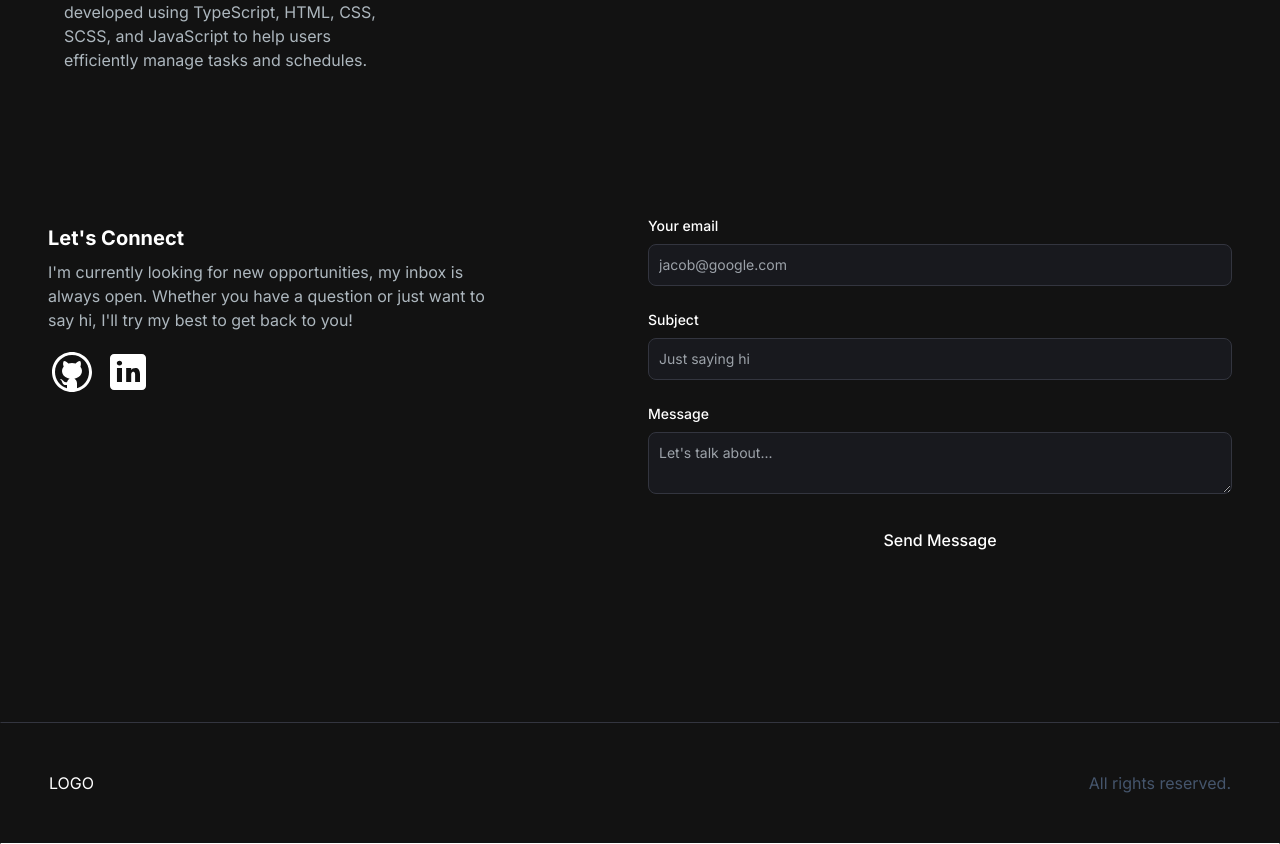
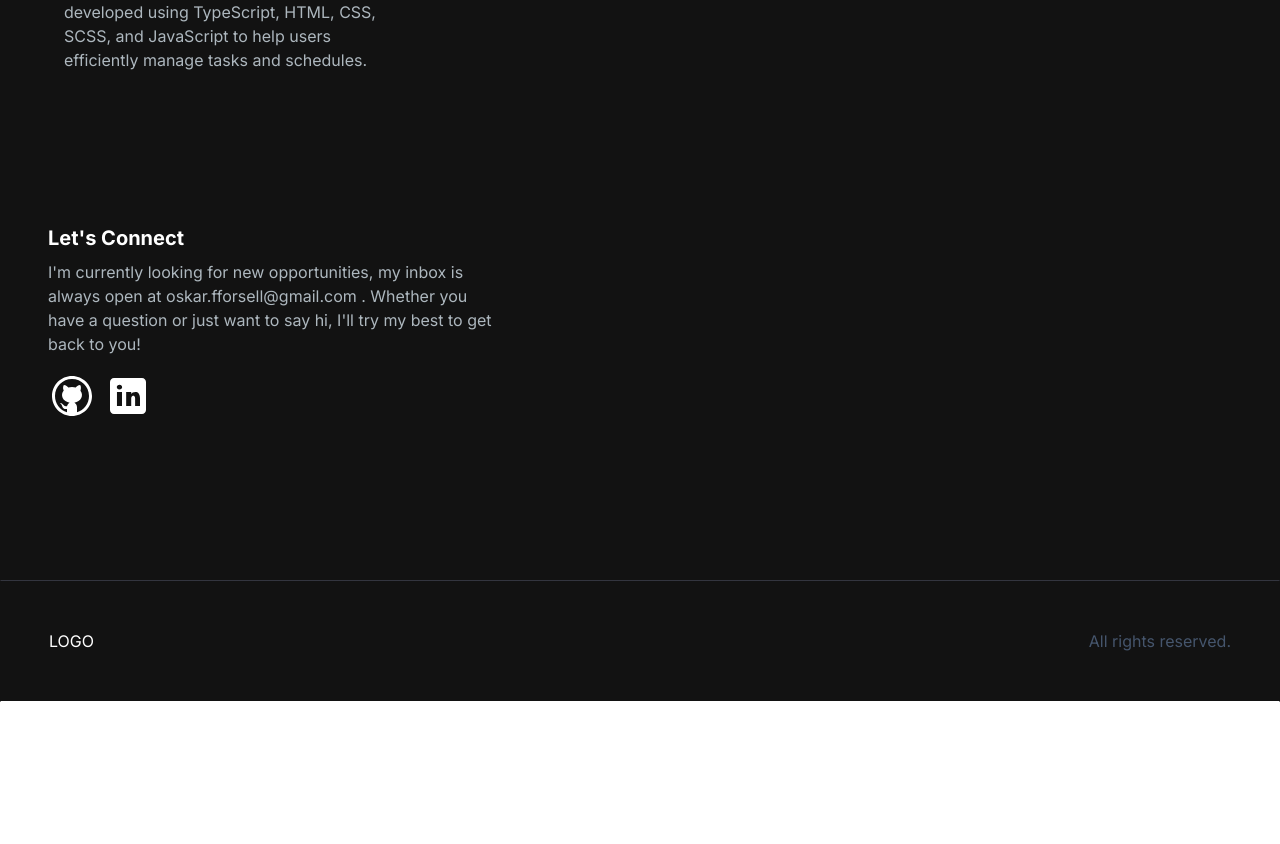
Before and after one commit to Oskarrnn/my-porfolio, a Next.js app: page / in a window 1280 px wide. Shown: the part 2448-3292 px from the top of the page. After the commit the page ends 3150 px from the top, so only its background shows below. Built offline with nearby package versions, Linux system fonts and the light colour scheme.

Commit message:
simplified EmailSection

```diff
--- a/src/app/components/EmailSection.tsx
+++ b/src/app/components/EmailSection.tsx
@@ -61,7 +61,7 @@
         <p className="text-[#ADB7BE] mb-4 max-w-md">
           {" "}
           I&apos;m currently looking for new opportunities, my inbox is always
-          open. Whether you have a question or just want to say hi, I&apos;ll
+          open at oskar.fforsell@gmail.com . Whether you have a question or just want to say hi, I&apos;ll
           try my best to get back to you!
         </p>
         <div className="socials flex flex-row gap-2">
@@ -73,69 +73,69 @@
           </Link>
         </div>
       </div>
-      <div>
-        {emailSubmitted ? (
-          <p className="text-green-500 text-sm mt-2">
-            Email sent successfully!
-          </p>
-        ) : (
-          <form className="flex flex-col" onSubmit={handleSubmit}>
-            <div className="mb-6">
-              <label
-                htmlFor="email"
-                className="text-white block mb-2 text-sm font-medium"
-              >
-                Your email
-              </label>
-              <input
-                name="email"
-                type="email"
-                id="email"
-                required
-                className="bg-[#18191E] border border-[#33353F] placeholder-[#9CA2A9] text-gray-100 text-sm rounded-lg block w-full p-2.5"
-                placeholder="jacob@google.com"
-              />
-            </div>
-            <div className="mb-6">
-              <label
-                htmlFor="subject"
-                className="text-white block text-sm mb-2 font-medium"
-              >
-                Subject
-              </label>
-              <input
-                name="subject"
-                type="text"
-                id="subject"
-                required
-                className="bg-[#18191E] border border-[#33353F] placeholder-[#9CA2A9] text-gray-100 text-sm rounded-lg block w-full p-2.5"
-                placeholder="Just saying hi"
-              />
-            </div>
-            <div className="mb-6">
-              <label
-                htmlFor="message"
-                className="text-white block text-sm mb-2 font-medium"
-              >
-                Message
-              </label>
-              <textarea
-                name="message"
-                id="message"
-                className="bg-[#18191E] border border-[#33353F] placeholder-[#9CA2A9] text-gray-100 text-sm rounded-lg block w-full p-2.5"
-                placeholder="Let's talk about..."
-              />
-            </div>
-            <button
-              type="submit"
-              className="bg-primary-500 hover:bg-primary-600 text-white font-medium py-2.5 px-5 rounded-lg w-full"
-            >
-              Send Message
-            </button>
-          </form>
-        )}
-      </div>
-    </section>
+      {/* <div> */}
+      {/*   {emailSubmitted ? ( */}
+      {/*     <p className="text-green-500 text-sm mt-2"> */}
+      {/*       Email sent successfully! */}
+      {/*     </p> */}
+      {/*   ) : ( */}
+      {/*     <form className="flex flex-col" onSubmit={handleSubmit}> */}
+      {/*       <div className="mb-6"> */}
+      {/*         <label */}
+      {/*           htmlFor="email" */}
+      {/*           className="text-white block mb-2 text-sm font-medium" */}
+      {/*         > */}
+      {/*           Your email */}
+      {/*         </label> */}
+      {/*         <input */}
+      {/*           name="email" */}
+      {/*           type="email" */}
+      {/*           id="email" */}
+      {/*           required */}
+      {/*           className="bg-[#18191E] border border-[#33353F] placeholder-[#9CA2A9] text-gray-100 text-sm rounded-lg block w-full p-2.5" */}
+      {/*           placeholder="jacob@google.com" */}
+      {/*         /> */}
+      {/*       </div> */}
+      {/*       <div className="mb-6"> */}
+      {/*         <label */}
+      {/*           htmlFor="subject" */}
+      {/*           className="text-white block text-sm mb-2 font-medium" */}
+      {/*         > */}
+      {/*           Subject */}
+      {/*         </label> */}
+      {/*         <input */}
+      {/*           name="subject" */}
+      {/*           type="text" */}
+      {/*           id="subject" */}
+      {/*           required */}
+      {/*           className="bg-[#18191E] border border-[#33353F] placeholder-[#9CA2A9] text-gray-100 text-sm rounded-lg block w-full p-2.5" */}
+      {/*           placeholder="Just saying hi" */}
+      {/*         /> */}
+      {/*       </div> */}
+      {/*       <div className="mb-6"> */}
+      {/*         <label */}
+      {/*           htmlFor="message" */}
+      {/*           className="text-white block text-sm mb-2 font-medium" */}
+      {/*         > */}
+      {/*           Message */}
+      {/*         </label> */}
+      {/*         <textarea */}
+      {/*           name="message" */}
+      {/*           id="message" */}
+      {/*           className="bg-[#18191E] border border-[#33353F] placeholder-[#9CA2A9] text-gray-100 text-sm rounded-lg block w-full p-2.5" */}
+      {/*           placeholder="Let's talk about..." */}
+      {/*         /> */}
+      {/*       </div> */}
+      {/*       <button */}
+      {/*         type="submit" */}
+      {/*         className="bg-primary-500 hover:bg-primary-600 text-white font-medium py-2.5 px-5 rounded-lg w-full" */}
+      {/*       > */}
+      {/*         Send Message */}
+      {/*       </button> */}
+      {/*     </form> */}
+      {/*   )} */}
+      {/* </div> */}
+    </section >
   );
 };
 
```
